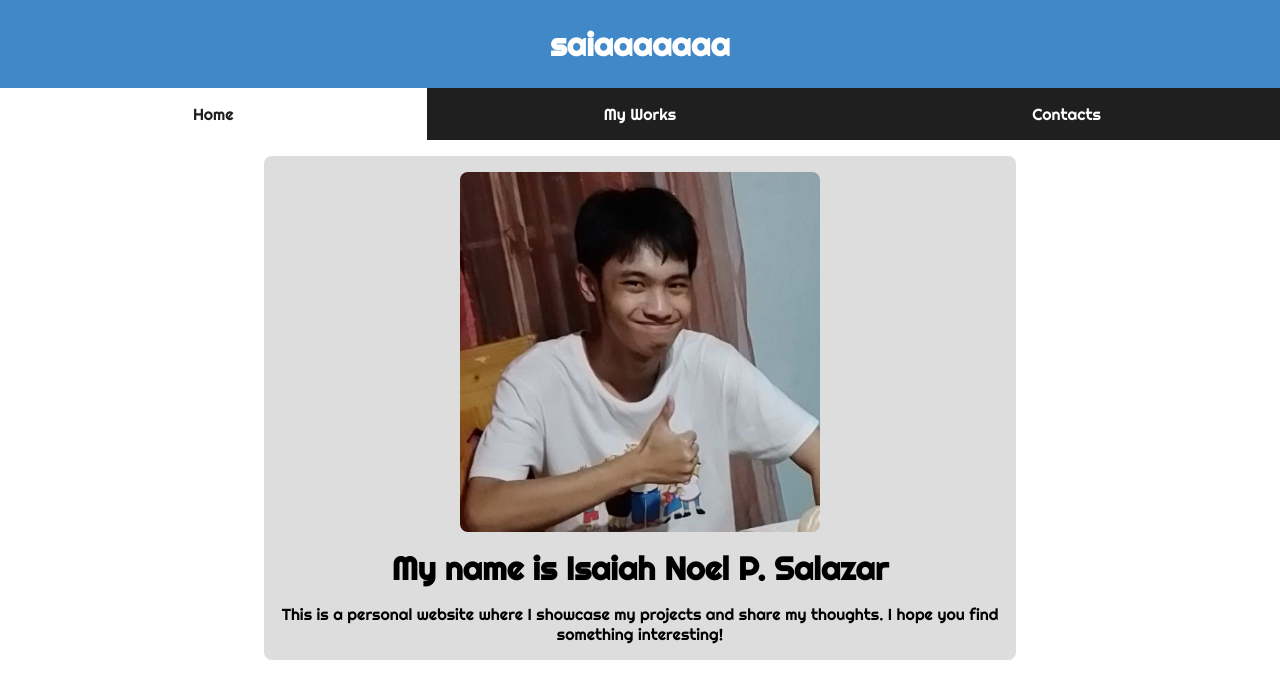
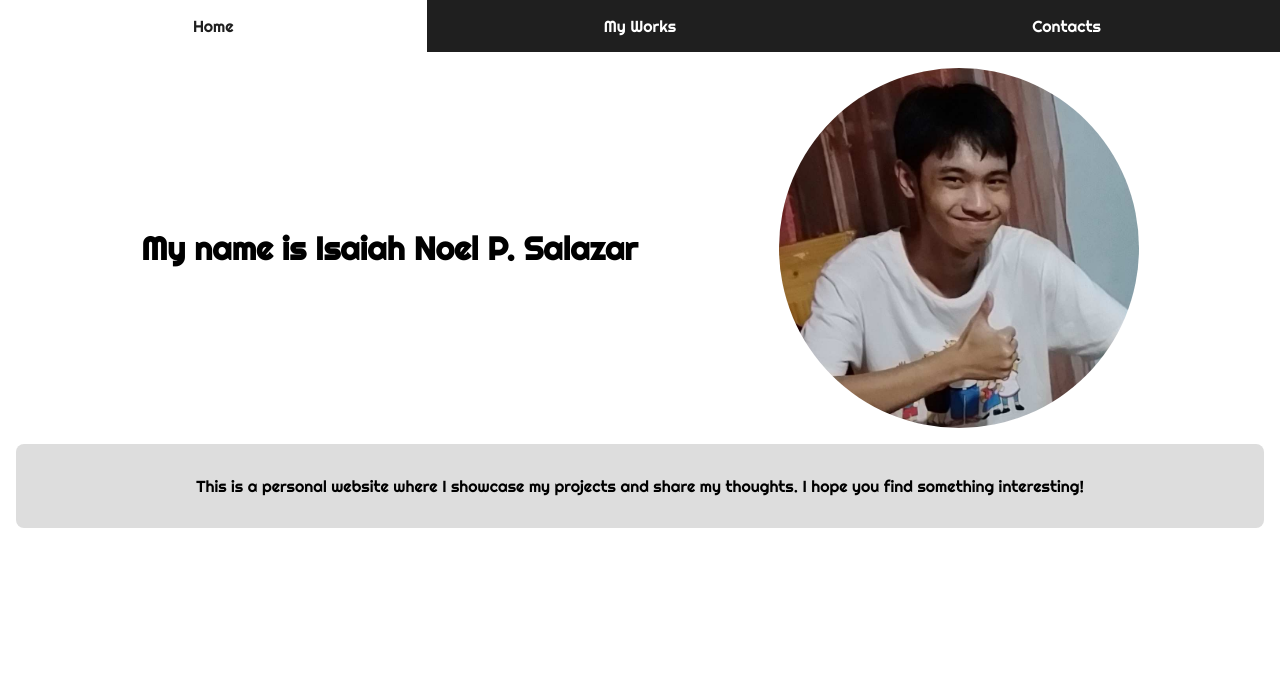
Before and after one commit to isaiahnoelsalazar/my-website_old, a PHP site: page / in a window 1280 px wide. Shown: the top 699 px of the page. Run offline with PHP 8.4, Linux system fonts and the light colour scheme.

Commit message:
Website changes (2)

```diff
--- a/css/home.css
+++ b/css/home.css
@@ -2,33 +2,41 @@
     align-items: center;
     display: flex;
     flex-direction: column;
+    width: 100%;
 }
-#home-area {
+#home-div-1 {
+    align-items: center;
+    display: flex;
+    gap: 16px;
+    justify-content: space-evenly;
+    padding: 16px 0;
+    width: calc(100% - 32px);
+}
+#home-div-2 {
     align-items: center;
     background-color: var(--gray);
     border-radius: 8px;
     display: flex;
     flex-direction: column;
-    gap: 16px;
-    margin: 16px;
-    padding: 16px;
-    width: 720px;
+    padding: 32px 0;
+    width: calc(100% - 32px);
 }
-#home-area > img {
-    border-radius: 8px;
+#home-div-1 > img {
+    border-radius: 50%;
     width: 360px;
 }
-#home-area > h1, #home-area > p {
+#home-div-1 > h1, #home-div-2 > p {
     margin: 0;
     text-align: center;
 }
 @media (max-width: 720px) {
-    #home-area {
-        width: calc(100% - 64px);
+    #home-div-1 {
+        flex-direction: column-reverse;
+        width: calc(100% - 32px);
     }
 }
 @media (max-width: 360px) {
-    #home-area > img {
+    #home-div-1 > img {
         width: calc(100% - 32px);
     }
 }
--- a/css/index.css
+++ b/css/index.css
@@ -2,17 +2,6 @@ body {
     background-color: white;
     font-family: Righteous;
     margin: 0;
-}
-#header {
-    align-items: center;
-    background-color: var(--primary-color);
-    color: white;
-    display: flex;
-    justify-content: center;
-}
-#header > h1 {
-    margin: 0;
-    padding: 24px;
 }
 #navbar {
     display: grid;
--- a/css/pages.css
+++ b/css/pages.css
@@ -26,12 +26,10 @@
 #pagelist > a:hover {
     text-decoration: underline;
 }
-@media (max-width: 720px) {
+@media (max-width: 800px) {
     .content:nth-child(2) > h2 {
         width: calc(100% - 32px);
     }
-}
-@media (max-width: 600px) {
     #pagelist > a {
         width: calc(100% - 64px);
     }
--- a/index.html
+++ b/index.html
@@ -58,9 +58,6 @@
         <link rel="stylesheet" href="css/contacts.css">
     </head>
     <body>
-        <div id="header">
-            <h1>saiaaaaaaa</h1>
-        </div>
         <div id="navbar">
             <p class="tab selected">Home</p>
             <p class="tab">My Works</p>
@@ -68,9 +65,11 @@
         </div>
         <div id="main">
             <div class="content">
-                <div id="home-area">
+                <div id="home-div-1">
+                    <h1>My name is Isaiah Noel P. Salazar</h1>
                     <img src="resources/profile_pic.jpg" alt="profile_picture">
-                    <h1>My name is Isaiah Noel P. Salazar</h1>
+                </div>
+                <div id="home-div-2">
                     <p>This is a personal website where I showcase my projects and share my thoughts. I hope you find something interesting!</p>
                 </div>
             </div>
```
